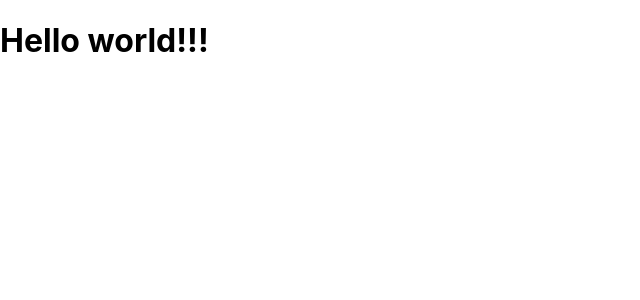
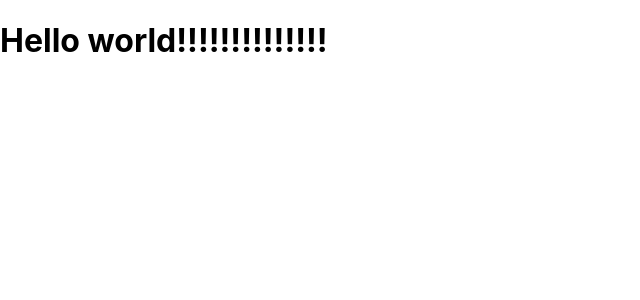
Before and after one commit to Primisen/miarkui, a React (Create React App) app: page / in a window 1280 px wide. Shown: the top 300 px of the page, without its empty margins (0-640 px from the left). Built offline with nearby package versions, Linux system fonts and the light colour scheme.

Commit message:
Test comment for CI/CD

```diff
--- a/src/App.tsx
+++ b/src/App.tsx
@@ -2,7 +2,7 @@ import React from 'react';
 
 function App() {
     return (
-        <h1>Hello world!!!</h1>
+        <h1>Hello world!!!!!!!!!!!!!!</h1>
     );
 }
 
```
